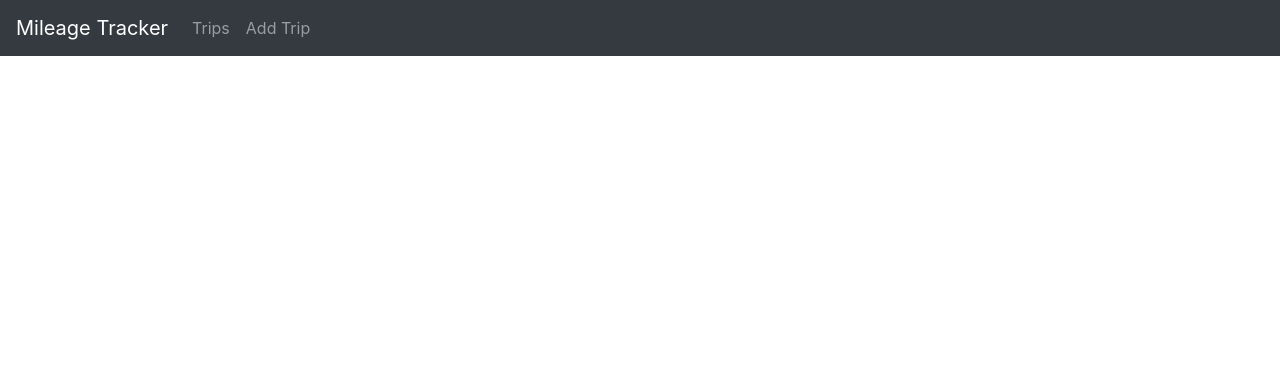
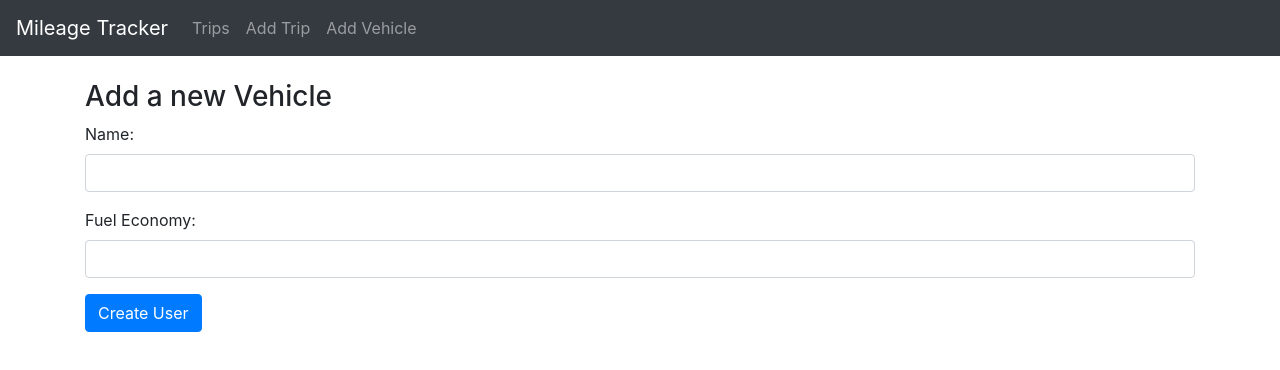
Before and after one commit to hagoraya/Mileage_Tracker, a React app in the folder mileage-app/: page /vehicle in a window 1280 px wide. Shown: the top 370 px of the page. Built offline with nearby package versions, Linux system fonts and the light colour scheme.

Commit message:
added vehicle route

```diff
--- a/mileage-app/src/App.js
+++ b/mileage-app/src/App.js
@@ -7,6 +7,7 @@ import Navbar from "./components/navbar.component";
 import TripList from "./components/trip-list.component";
 import CreateTrip from "./components/create-trip.component";
 import EditTrip from "./components/edit-trip.component";
+import CreateVehicle from "./components/create-vehicle.component";
 
 function App() {
   return (
@@ -15,11 +16,10 @@ function App() {
       <Navbar></Navbar>
       <br></br>
       <div className="container">
-
-
         <Route path="/" exact component={TripList}></Route>
         <Route path="/create" component={CreateTrip}></Route>
         <Route path="/edit/:id" component={EditTrip}></Route>
+        <Route path="/vehicle" component={CreateVehicle}></Route>
       </div>
     </Router>
 
--- /dev/null
+++ b/mileage-app/src/components/create-vehicle.component.js
@@ -0,0 +1,81 @@
+import React, { Component } from 'react';
+import axios from 'axios';
+
+export default class CreateVehicle extends Component {
+    constructor(props) {
+        super(props);
+
+        this.onChangeName = this.onChangeName.bind(this);
+        this.onChangeFuelEconomy = this.onChangeFuelEconomy.bind(this);
+        this.onSubmit = this.onSubmit.bind(this);
+
+        this.state = {
+            name: '',
+            fuel_economy: ''
+        }
+    }
+
+    onChangeName(e) {
+        this.setState({
+            name: e.target.value
+        })
+    }
+
+    onChangeFuelEconomy(e) {
+        this.setState({
+            fuel_economy: e.target.value
+        })
+    }
+
+    onSubmit(e) {
+        e.preventDefault();
+
+        const vehicle = {
+            name: this.state.name,
+            fuel_economy: this.state.fuel_economy
+        }
+
+        console.log(vehicle);
+
+        axios.post('http://localhost:5000/vehicle/add', vehicle)
+            .then(res => console.log(res.data));
+
+        this.setState({
+            name: '',
+            fuel_economy: ' '
+        })
+
+
+    }
+
+    render() {
+        return (
+            <div>
+                <h3>Add a new Vehicle</h3>
+                <form onSubmit={this.onSubmit}>
+                    <div className="form-group">
+                        <label>Name: </label>
+                        <input type="text"
+                            required
+                            className="form-control"
+                            value={this.state.name}
+                            onChange={this.onChangeName}
+                        />
+                    </div>
+                    <div className="form-group">
+                        <label>Fuel Economy:</label>
+                        <input type="number"
+                            required
+                            className="form-control"
+                            value={this.state.fuel_economy}
+                            onChange={this.onChangeFuelEconomy}
+                        />
+                    </div>
+                    <div className="form-group">
+                        <input type="submit" value="Create User" className="btn btn-primary" />
+                    </div>
+                </form>
+            </div>
+        )
+    }
+}
--- a/mileage-app/src/components/navbar.component.js
+++ b/mileage-app/src/components/navbar.component.js
@@ -15,6 +15,9 @@ export default class Navbar extends Component {
                         <li className="navbar-item">
                             <Link to="/create" className="nav-link">Add Trip</Link>
                         </li>
+                        <li className="navbar-item">
+                            <Link to="/vehicle" className="nav-link">Add Vehicle</Link>
+                        </li>
                     </ul>
                 </div>
             </nav>
```
